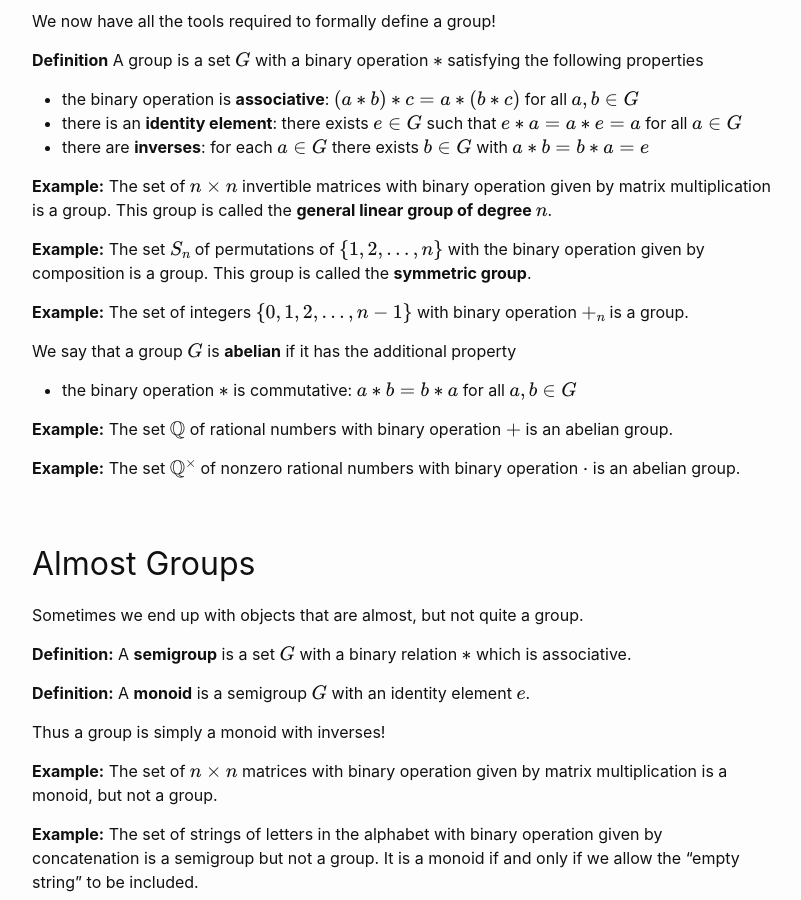
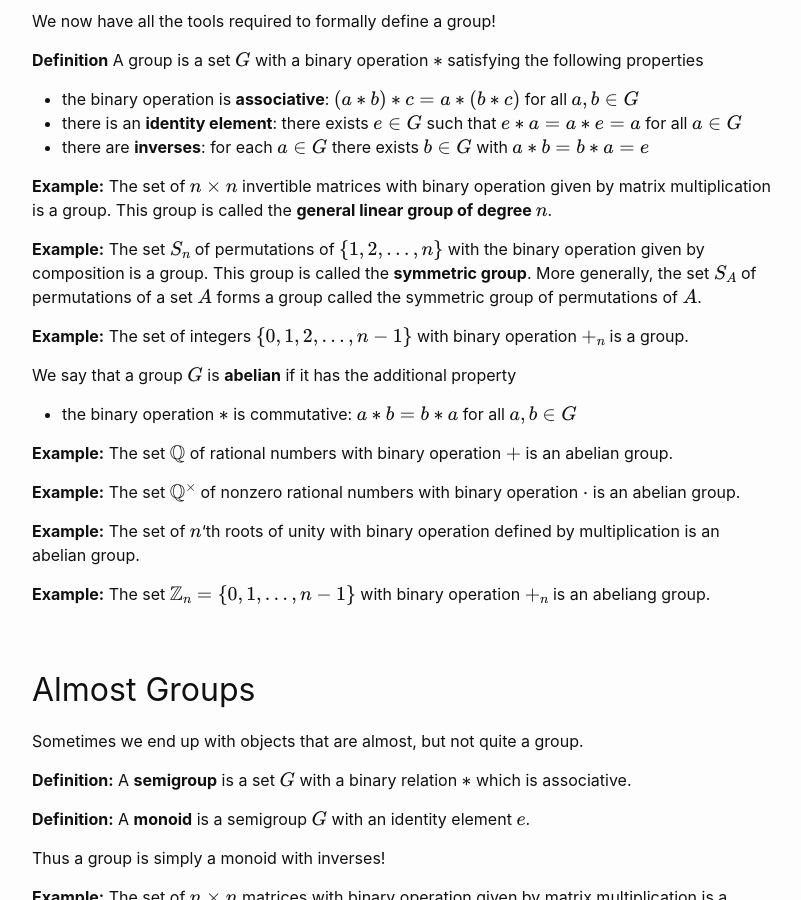
Before and after one commit to wcasper/math407spring2021, a Jekyll site: the page built from _topics/group-definition.md, in a window 1280 px wide and 900 px high, scrolled down 1064 px. Shown: the whole window, without its empty margins (238-1039 px from the left). Built offline with Jekyll 4.4.1, drawn with Linux system fonts in a browser that asks for light colours.

Commit message:
added additional examples

```diff
--- a/_topics/group-definition.md
+++ b/_topics/group-definition.md
@@ -61,7 +61,8 @@ linear group of degree $$n$$**.
 
 **Example:** The set $$S_n$$ of permutations of $$\{1,2,\dots,n\}$$ with the
 binary operation given by composition is a group.  This group is called the
-**symmetric group**.
+**symmetric group**.  More generally, the set $$S_A$$ of permutations of a set
+$$A$$ forms a group called the symmetric group of permutations of $$A$$.
 
 **Example:** The set of integers $$\{0,1,2,\dots, n-1\}$$ with binary operation $$+_n$$ is a group.
 
@@ -71,6 +72,10 @@ We say that a group $$G$$ is **abelian** if it has the additional property
 **Example:** The set $$\mathbb Q$$ of rational numbers with binary operation $$+$$ is an abelian group.
 
 **Example:** The set $$\mathbb Q^\times$$ of nonzero rational numbers with binary operation $$\cdot$$ is an abelian group.
+
+**Example:** The set of $$n$$'th roots of unity with binary operation defined by multiplication is an abelian group.
+
+**Example:** The set $$\mathbb Z_n = \{0,1,\dots, n-1\}$$ with binary operation $$+_n$$ is an abeliang group.
 
 
 
```
